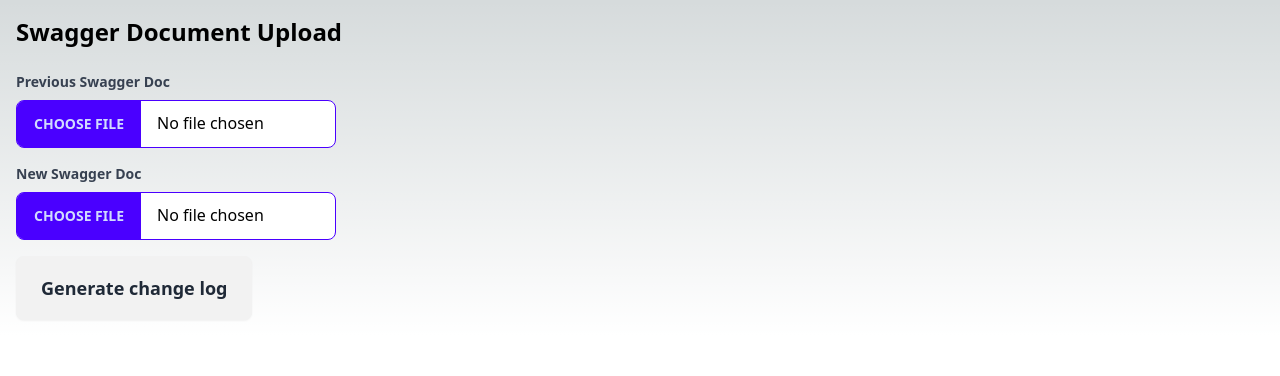
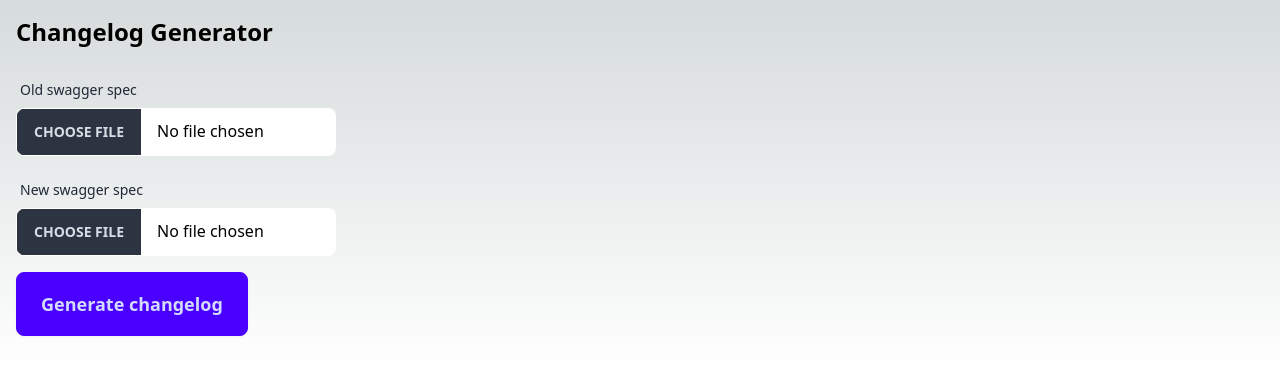
Before and after one commit to EdwardDennis/changelog-generator, a Next.js app: page / in a window 1280 px wide. Shown: the top 376 px of the page. Built offline with nearby package versions, Linux system fonts and the light colour scheme.

Commit message:
Changelog generating for single swagger doc and ordered by operationId

```diff
--- /dev/null
+++ b/pages/api/changelog.js
@@ -0,0 +1,40 @@
+export default async function handler(req, res) {
+  if (req.method !== "POST") {
+    res.setHeader("Allow", ["POST"]);
+    res.status(405).end(`Method ${req.method} Not Allowed`);
+    return;
+  }
+
+  const changelog = generateChangeLog(req.body.version, req.body.changes);
+  console.log("changelog: ", changelog);
+
+  res.status(200).send(changelog);
+}
+
+function generateChangeLog(version, changes) {
+  const changeLogEntries = Object.entries(changes).map(
+    ([operationId, changesArray]) => {
+      const changeSummary = changesArray
+        .map((change, idx) => {
+          return `${idx + 1}: ${change.text}`;
+        })
+        .join("\n");
+
+      return `\n---\n\n### Changes to ${operationId}\n\nChange Summary:\n\n${changeSummary}\n`;
+    }
+  );
+  console.log(changeLogEntries);
+  return generateLatestChangeText(version) + changeLogEntries.join("\n");
+}
+
+function formatDate(date) {
+  const day = date.getUTCDate().toString().padStart(2, "0");
+  const month = (date.getUTCMonth() + 1).toString().padStart(2, "0");
+  const year = date.getUTCFullYear();
+  return `${day}/${month}/${year}`;
+}
+
+function generateLatestChangeText(version) {
+  const todaysDate = formatDate(new Date());
+  return `\n## Latest Change ${todaysDate} ${version}`;
+}
--- a/pages/api/specs.js
+++ b/pages/api/specs.js
@@ -33,7 +33,16 @@
     }
 
     const result = await apiResponse.json();
-    res.status(200).json(result);
+
+    const groupedResult = result.changes.reduce((acc, el) => {
+      const key = el["operationId"];
+      if (!acc[key]) {
+        acc[key] = [];
+      }
+      acc[key].push(el);
+      return acc;
+    }, {});
+    res.status(200).json(groupedResult);
   } catch (error) {
     console.error("Error:", error);
     res.status(500).json({ message: error.message });
--- a/pages/index.tsx
+++ b/pages/index.tsx
@@ -10,10 +10,13 @@
 export default function Home() {
   const [previousDoc, setPreviousDoc] = useState<string | null>(null);
   const [newDoc, setNewDoc] = useState<string | null>(null);
-  const [diffResult, setDiffResult] = useState<string | null>(null);
+  const [changelog, setChangelog] = useState<string | null>(null);
   const [loading, setLoading] = useState<boolean>(false);
 
-  const handleFileChange = async (e: ChangeEvent<HTMLInputElement>, docSetter: React.Dispatch<React.SetStateAction<string | null>>) => {
+  const handleFileChange = async (
+    e: ChangeEvent<HTMLInputElement>,
+    docSetter: React.Dispatch<React.SetStateAction<string | null>>
+  ) => {
     const file = e.target.files ? e.target.files[0] : null;
     if (file) {
       const reader = new FileReader();
@@ -29,7 +32,8 @@
     setLoading(true);
 
     if (previousDoc && newDoc) {
-      const response = await fetch("/api/specs", {
+      try {
+        const changesResponse = await fetch("/api/specs", {
           method: "POST",
           headers: {
             "Content-Type": "application/json",
@@ -40,70 +44,89 @@
           }),
         });
 
-      const data = await response.json();
-      setDiffResult(data);
+        if (!changesResponse.ok) {
+          throw new Error(`HTTP error! status: ${changesResponse.status}`);
+        }
+
+        // Extract the JSON data from the response
+        const changesData = await changesResponse.json();
+
+        const changelogResponse = await fetch("/api/changelog", {
+          method: "POST",
+          headers: {
+            "Content-Type": "application/json",
+          },
+          body: JSON.stringify({
+            version: JSON.parse(newDoc).info.version,
+            changes: changesData, // Use the parsed JSON data here
+          }),
+        });
+
+        if (!changelogResponse.ok) {
+          throw new Error(`HTTP error! status: ${changelogResponse.status}`);
+        }
+
+        const changelogData = await changelogResponse.text();
+        setChangelog(changelogData);
+      } catch (error) {
+        console.error("There was an error!", error);
+      } finally {
         setLoading(false);
-      console.log(generateLatestChangeText())
+      }
     }
   };
-
-  function formatDate(date: Date): string {
-    const day = date.getUTCDate().toString().padStart(2, "0");
-    const month = (date.getUTCMonth() + 1).toString().padStart(2, "0");
-    const year = date.getUTCFullYear();
-    return `${day}/${month}/${year}`;
-  }
-
-  function generateLatestChangeText(): string {
-    if (newDoc) {
-      const newSchema: Schema = JSON.parse(newDoc);
-      const version = newSchema.info.version;
-      const todaysDate = formatDate(new Date());
-      return `## Latest Change ${todaysDate} ${version}`;
-    }
-    return '';
-  }
 
   return (
     <div className="container mx-auto p-4">
       <Head>
-        <title>Swagger Document Upload</title>
+        <title>Changelog Generator</title>
       </Head>
 
-      <h1 className="text-2xl font-bold mb-6">Swagger Document Upload</h1>
+      <h1 className="text-2xl font-bold mb-6">Changelog Generator</h1>
 
       <div className="mb-4">
-        <label className="block text-gray-700 text-sm font-bold mb-2">
-          Previous Swagger Doc
+        <label className="form-control w-full max-w-xs">
+          <div className="label">
+            <span className="label-text">Old swagger spec</span>
+          </div>
         </label>
         <input
           type="file"
-          className="file-input file-input-bordered file-input-primary w-full max-w-xs"
+          className="file-input w-full max-w-xs"
           accept=".yaml,.yml,.json"
           onChange={(e) => handleFileChange(e, setPreviousDoc)}
         />
       </div>
       <div className="mb-4">
-        <label className="block text-gray-700 text-sm font-bold mb-2">
-          New Swagger Doc
+        <label className="form-control w-full max-w-xs">
+          <div className="label">
+            <span className="label-text">New swagger spec</span>
+          </div>
         </label>
         <input
           type="file"
-          className="file-input file-input-bordered file-input-primary w-full max-w-xs"
+          className="file-input w-full max-w-xs"
           accept=".yaml,.yml,.json"
           onChange={(e) => handleFileChange(e, setNewDoc)}
         />
       </div>
 
       <button
-        className={`btn btn-xs sm:btn-sm md:btn-md lg:btn-lg ${
+        className={`btn btn-primary btn-xs sm:btn-sm md:btn-md lg:btn-lg mb-5 ${
           loading ? "loading loading-spinner" : ""
         }`}
         onClick={(e) => submitDiffRequest()}
         disabled={loading}
       >
-        Generate change log
+        Generate changelog
       </button>
+      {changelog && (
+        <div className="mockup-code">
+          <pre>
+            <code>{changelog}</code>
+          </pre>
+        </div>
+      )}
     </div>
   );
 }
```
Lines whose indentation alone changed are shown as unchanged.
